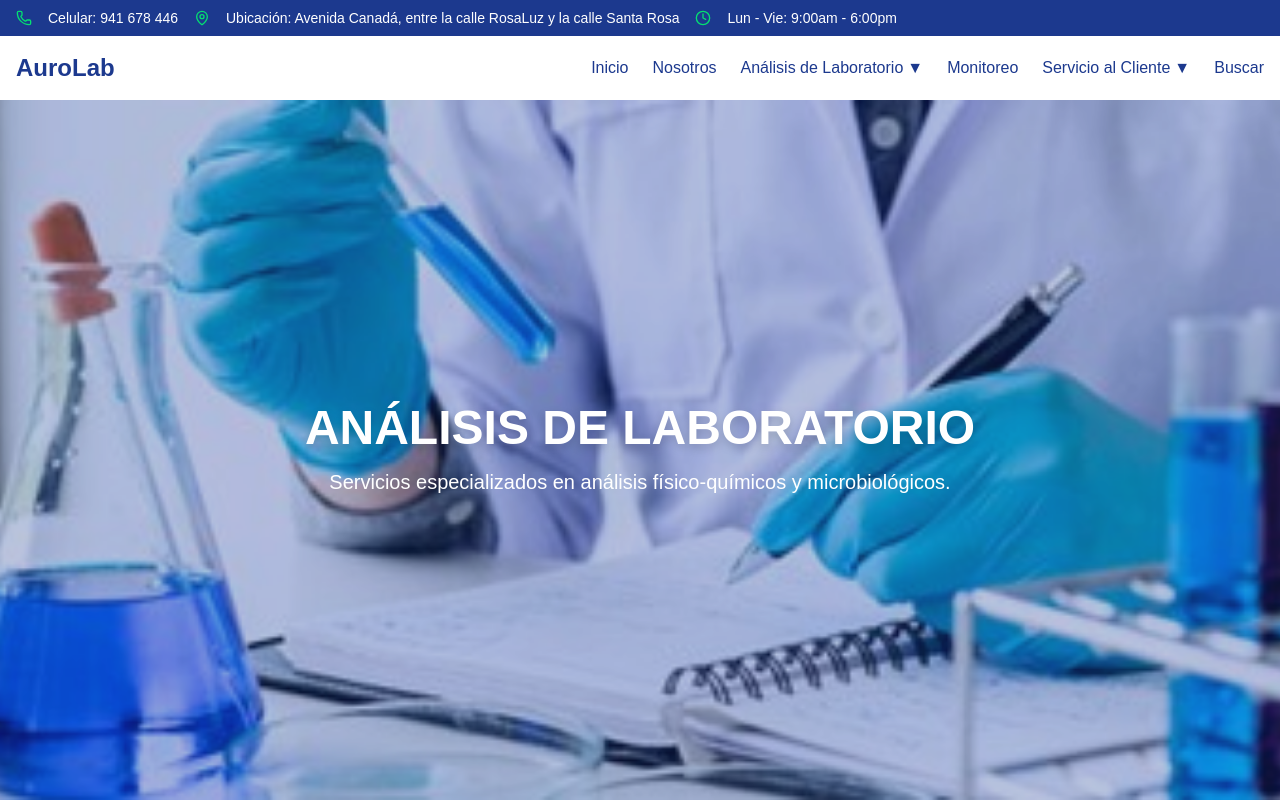
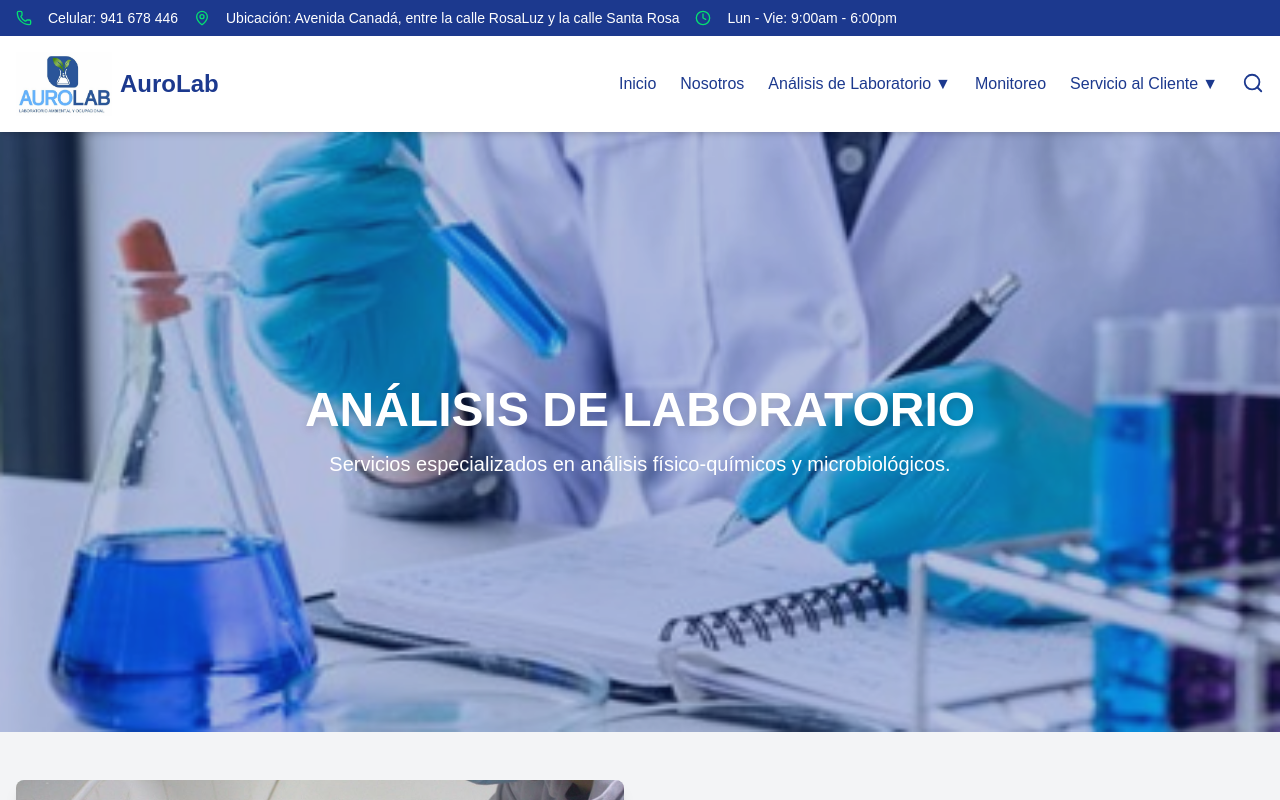
Before and after one commit to Katy-Bejar/AUROLAB, a Next.js app: page /analisis in a window 1280 px wide. Shown: the top 800 px of the page. Built offline with nearby package versions, Linux system fonts and the light colour scheme.

Commit message:
Corrigiendo Navbar

```diff
--- a/app/analisis/page.jsx
+++ b/app/analisis/page.jsx
@@ -13,7 +13,7 @@ export default function AnalisisLaboratorio() {
     <main className="bg-gray-100">
       {/* Hero Section */}
       <div
-        className="relative w-full h-[700px] bg-cover bg-center flex items-center justify-center"
+        className="relative w-full h-[600px] bg-cover bg-center flex items-center justify-center"
         style={{
           backgroundImage: "url(/analisis-lab2.jpg)", // Cambia esta imagen por la que desees
         }}
@@ -74,8 +74,8 @@ export default function AnalisisLaboratorio() {
               <Image
                 src={item.image}
                 alt={item.title}
-                width={600}
-                height={400}
+                width={800}
+                height={500}
                 className="w-full h-auto rounded-lg shadow-lg"
               />
             </motion.div>
--- a/components/Navbar.jsx
+++ b/components/Navbar.jsx
@@ -2,7 +2,8 @@
 
 import { useState, useEffect, useRef } from "react";
 import Link from "next/link";
-import { Phone, MapPin, Clock, Menu, X } from "lucide-react";
+import Image from "next/image";
+import { Phone, MapPin, Clock, Menu, X, Search } from "lucide-react"; // Importa el ícono de búsqueda
 import { links } from "@/data/links";
 import { flushSync } from 'react-dom';
 
@@ -63,11 +64,20 @@ const Navbar = () => {
       </div>
 
       {/* NAVBAR PRINCIPAL */}
-      <nav className="bg-white shadow-md p-4">
+      <nav className="bg-white shadow-md p-4 relative z-50">
         <div className="container mx-auto flex justify-between items-center">
+          {/* Logo y Nombre */}
+          <Link href="/" className="flex items-center space-x-2">
             {/* Logo */}
-          <Link href="/" className="text-2xl font-bold text-blue-900">
-            AuroLab
+            <Image
+              src="/aurolab.jpg" // Ruta de la imagen del logo
+              alt="Logo de AuroLab"
+              width={200} // Ancho del logo
+              height={200} // Alto del logo
+              className="w-24 h-16" // Tamaño del logo
+            />
+            {/* Nombre */}
+            <span className="text-2xl font-bold text-blue-900">AuroLab</span>
           </Link>
 
           {/* Menú para pantallas grandes */}
@@ -76,6 +86,8 @@ const Navbar = () => {
               <li key={index} className="relative">
                 {link.sublinks ? (
                   <>
+                    {/* Contenedor para el enlace y la flecha */}
+                    <div className="flex items-center">
                       {/* Parte del nombre del enlace (redirige a la página) */}
                       <Link
                         href={link.href || "#"} // Si no hay href, no redirige
@@ -91,10 +103,11 @@ const Navbar = () => {
                       >
                         ▼
                       </button>
+                    </div>
 
                     {/* Submenú desplegable */}
                     {isOpen[link.name] && (
-                      <ul className="absolute bg-white shadow-md mt-2 py-2 w-48">
+                      <ul className="absolute bg-white shadow-md mt-2 py-2 w-48 z-50">
                         {link.sublinks.map((sublink, subIndex) => (
                           <li key={subIndex}>
                             <Link
@@ -109,6 +122,10 @@ const Navbar = () => {
                       </ul>
                     )}
                   </>
+                ) : link.href === "#cms-search-popup" ? ( // Si es el botón de búsqueda, renderiza el ícono
+                  <a href={link.href} className={link.className}>
+                    <Search size={22} className="text-blue-900 hover:text-blue-600 transition" />
+                  </a>
                 ) : (
                   // Enlace sin submenú
                   <Link href={link.href} className="hover:text-blue-600">
@@ -162,6 +179,10 @@ const Navbar = () => {
                         </ul>
                       )}
                     </>
+                  ) : link.href === "#cms-search-popup" ? ( // Si es el botón de búsqueda, renderiza el ícono
+                    <a href={link.href} className={link.className}>
+                      <Search size={22} className="text-blue-900 hover:text-blue-600 transition" />
+                    </a>
                   ) : (
                     // Enlace sin submenú
                     <Link href={link.href} className="hover:text-blue-600">
```
Lines whose indentation alone changed are shown as unchanged.
